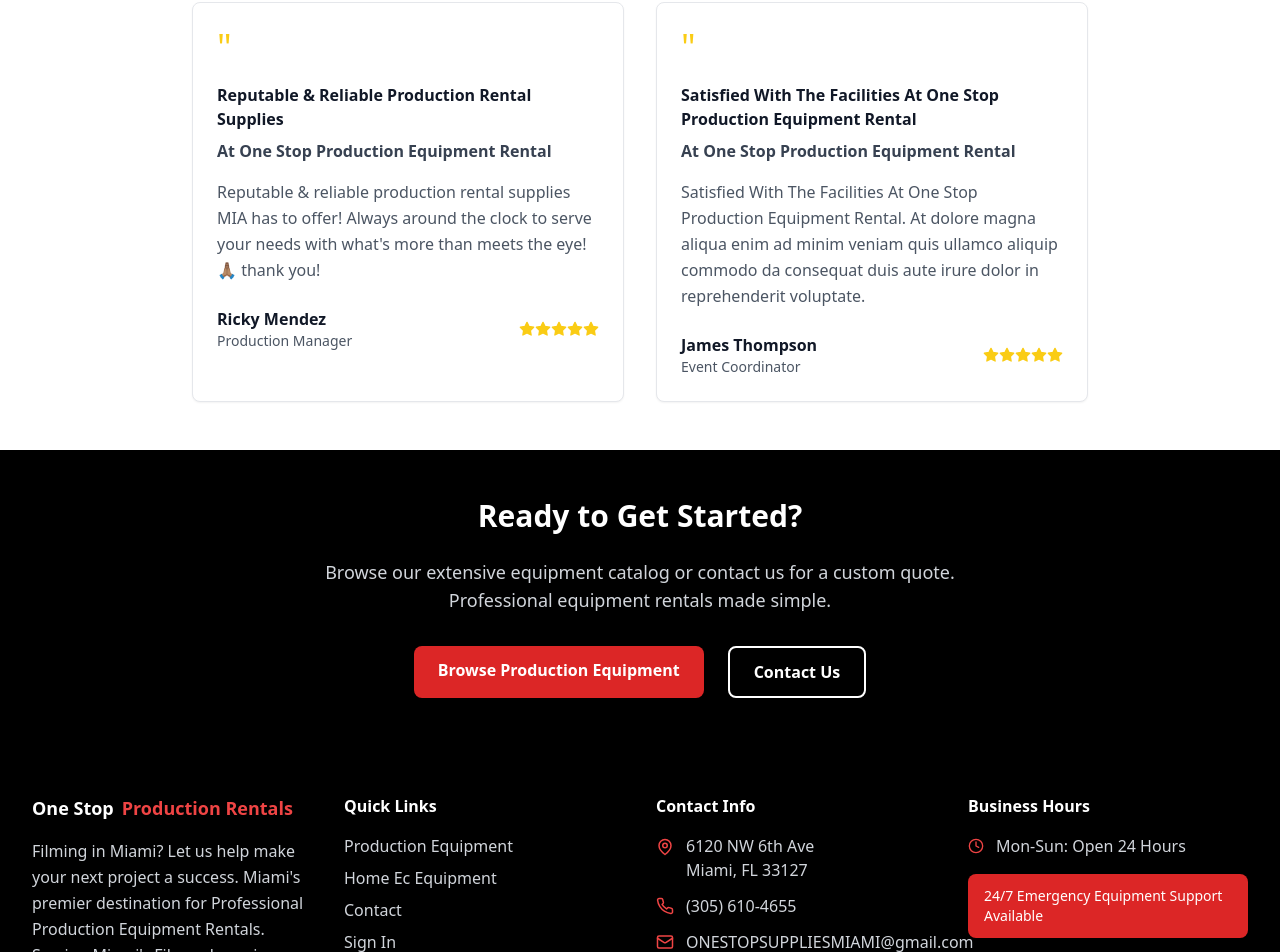
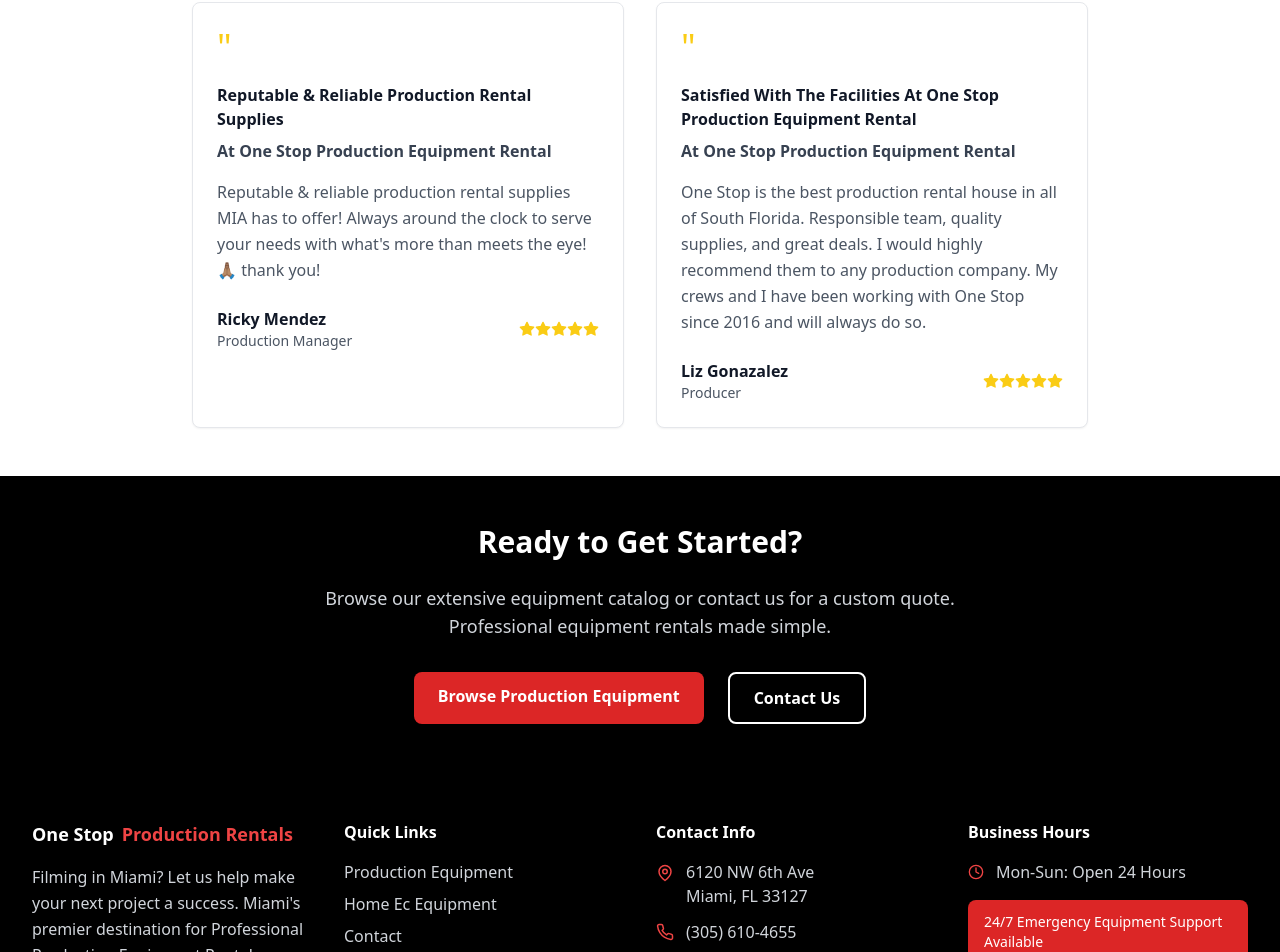
Before and after one commit to ronny305/sb1-qx6bmlah, a React (Vite) app: page / in a window 1280 px wide. Shown: the part 2789-3741 px from the top of the page. Built offline with nearby package versions, Linux system fonts and the light colour scheme; no server answers.

Commit message:
Updated HomePage.tsx

```diff
--- a/src/pages/HomePage.tsx
+++ b/src/pages/HomePage.tsx
@@ -15,9 +15,9 @@ const HomePage: React.FC = () => {
       headline: "Reputable & Reliable Production Rental Supplies"
     },
     {
-      name: "James Thompson",
-      role: "Event Coordinator",
-      content: "Satisfied With The Facilities At One Stop Production Equipment Rental. At dolore magna aliqua enim ad minim veniam quis ullamco aliquip commodo da consequat duis aute irure dolor in reprehenderit voluptate.",
+      name: "Liz Gonazalez",
+      role: "Producer",
+      content: "One Stop is the best production rental house in all of South Florida. Responsible team, quality supplies, and great deals. I would highly recommend them to any production company. My crews and I have been working with One Stop since 2016 and will always do so.",
       rating: 5,
       image: "/api/placeholder/60/60",
       headline: "Satisfied With The Facilities At One Stop Production Equipment Rental"
```
